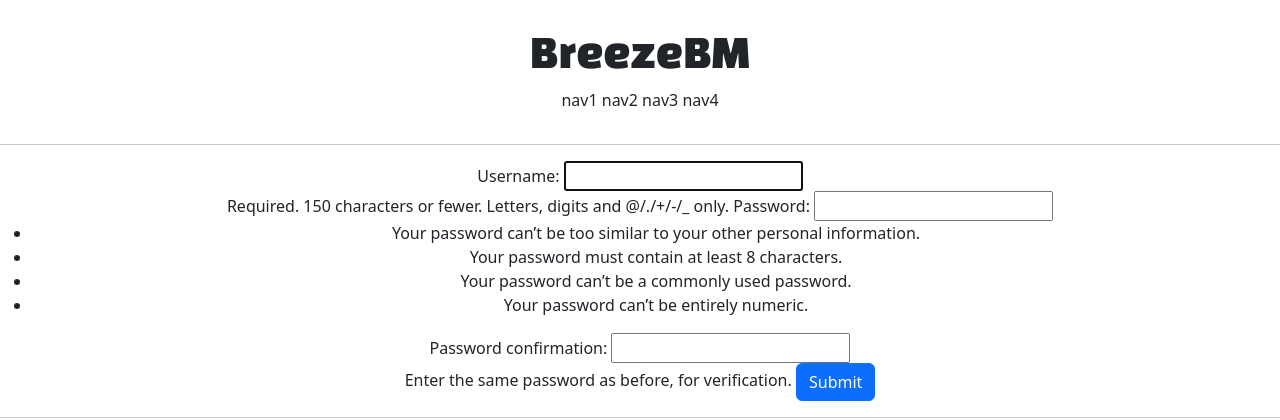
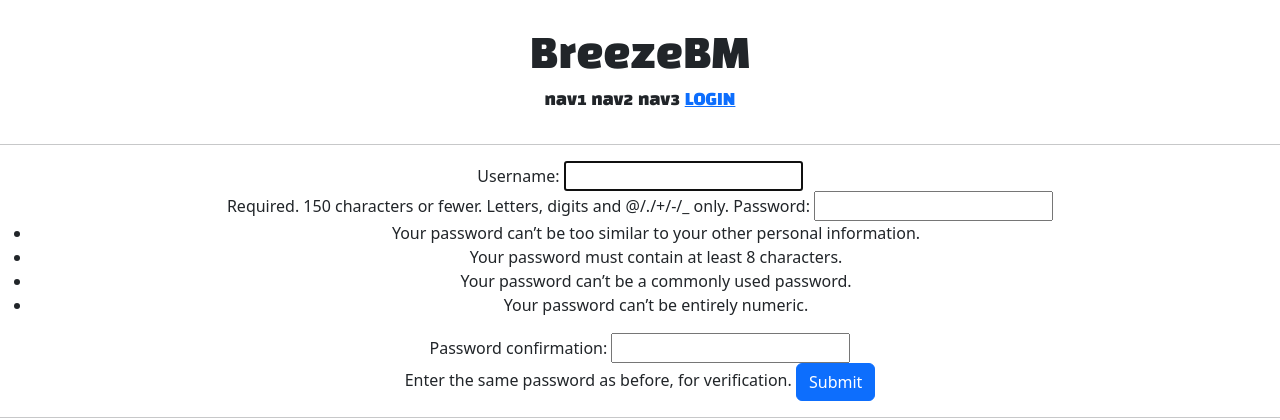
Before and after one commit to BreezeBM/django-study, a Django app: page /account/create/ in a window 1280 px wide. Shown: the top 420 px of the page. Run offline with Django 4.2, Linux system fonts and the light colour scheme.

Commit message:
feat: 22강 Login, Logout View 기반 기능 구현

```diff
--- a/breezebm/accountapp/urls.py
+++ b/breezebm/accountapp/urls.py
@@ -1,3 +1,4 @@
+from django.contrib.auth.views import LoginView, LogoutView
 from django.urls import path
 
 from accountapp.views import hello_world, AccountCreateView
@@ -6,5 +7,7 @@ app_name = "accountapp"
 
 urlpatterns = [
     path("hello_world/", hello_world, name="hello_world"),
+    path("login/", LoginView.as_view(template_name="accountapp/login.html"), name="login"),
+    path("logout/", LogoutView.as_view(), name="logout"),
     path("create/", AccountCreateView.as_view(), name="create"),
 ]
--- a/breezebm/breezebm/settings.py
+++ b/breezebm/breezebm/settings.py
@@ -11,6 +11,8 @@ https://docs.djangoproject.com/en/4.2/ref/settings/
 """
 import os
 from pathlib import Path
+
+from django.urls import reverse_lazy
 
 # Build paths inside the project like this: BASE_DIR / 'subdir'.
 BASE_DIR = Path(__file__).resolve().parent.parent
@@ -127,3 +129,6 @@ STATICFILES_DIRS = [BASE_DIR / "static"]
 # https://docs.djangoproject.com/en/4.2/ref/settings/#default-auto-field
 
 DEFAULT_AUTO_FIELD = "django.db.models.BigAutoField"
+
+LOGIN_REDIRECT_URL = reverse_lazy("accountapp:hello_world")
+LOgOUT_REDIRECT_URL = reverse_lazy("accountapp:login")
--- a/breezebm/templates/header.html
+++ b/breezebm/templates/header.html
@@ -2,10 +2,19 @@
     <div>
         <h1 class="breeze_logo">BreezeBM</h1>
     </div>
-    <div>
+    <div style="font-family: 'Black Han Sans', sans-serif;">
         <span>nav1</span>
         <span>nav2</span>
         <span>nav3</span>
-        <span>nav4</span>
+        {% if not user.is_authenticated %}
+        <!--next 로그인을 하고 나서 원래자리로 돌아오게 됨-->
+        <a href="{% url 'accountapp:login' %}?next={{ request.path }}">
+            <span>LOGIN</span>
+        </a>
+        {% else %}
+        <a href="{% url 'accountapp:logout' %}?next={{ request.path }}">
+            <span>LOGOUT</span>
+        </a>
+        {% endif %}
     </div>
 </div>
```
Also changed, not shown: breezebm/accountapp/templates/accountapp/login.html (added, +18 -0 lines).
